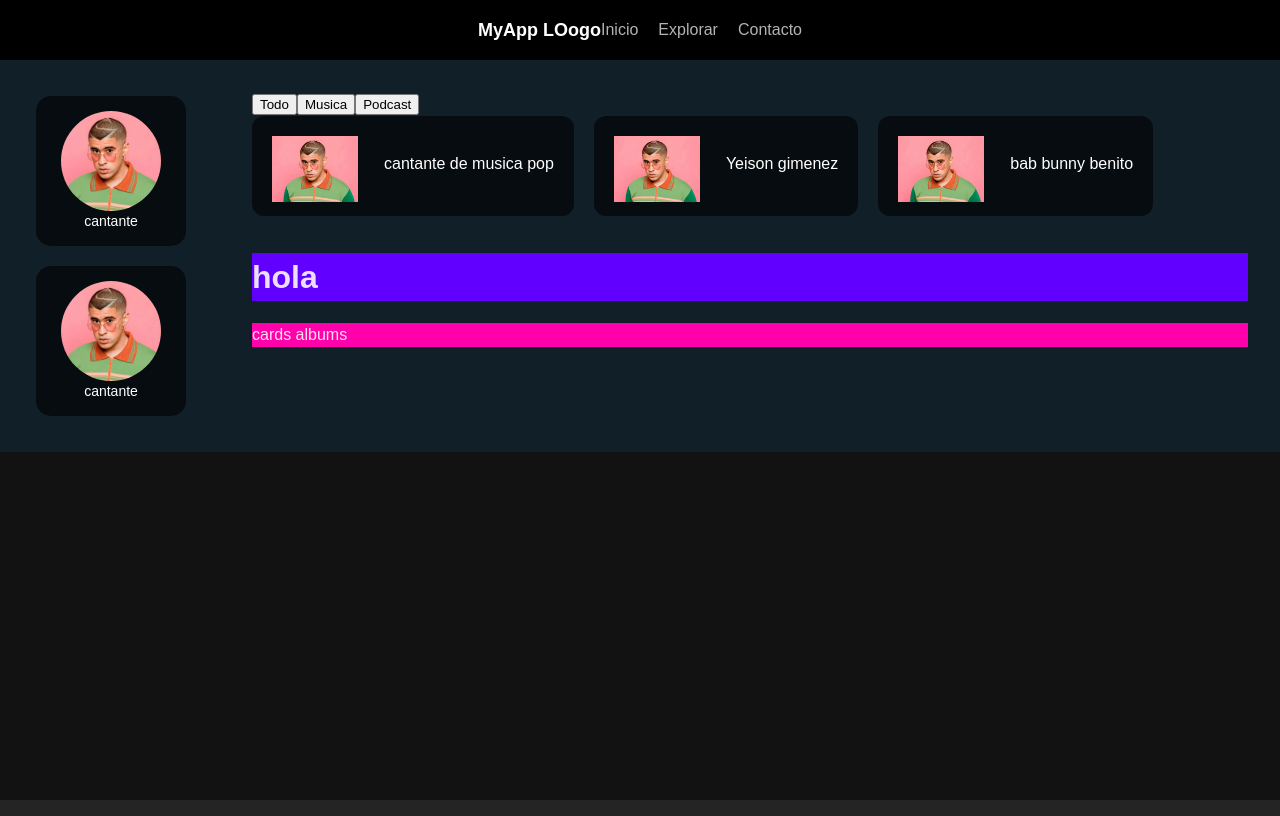
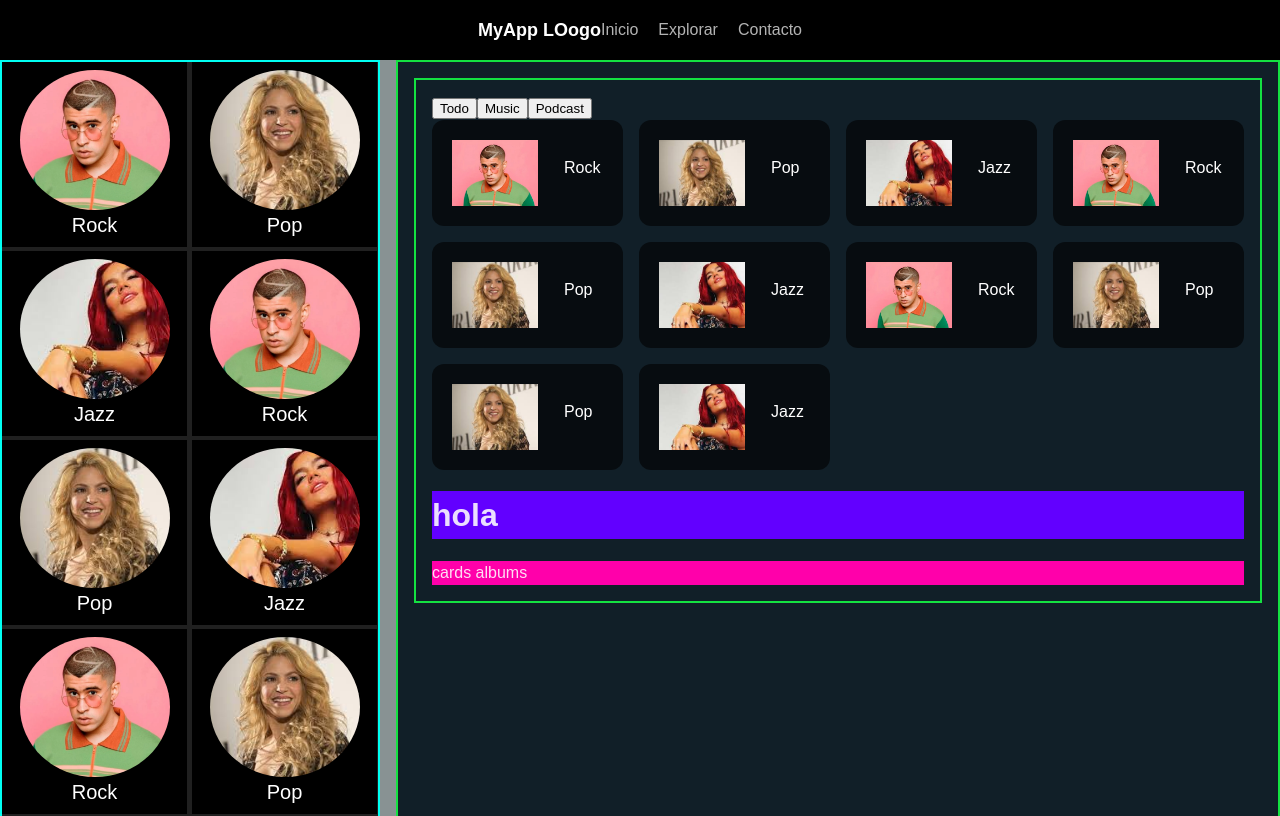
Before and after one commit to fernando-pulido/Spotify, a React (Vite) app: page / in a window 1280 px wide. Shown: the top 816 px of the page. Built offline with nearby package versions, Linux system fonts and the light colour scheme.

Commit message:
feat{css} styles edit

```diff
--- a/src/components/AlbumMusic/AlbumMusic.css
+++ b/src/components/AlbumMusic/AlbumMusic.css
@@ -1,11 +1,13 @@
 .content {
   background-color: #111f28;
   padding: 16px;
+  border: 2px solid rgb(20, 226, 65);
 }
 
 .Cards {
-  display: flex;
-  gap: 20px;
+  display: grid;
+  grid-template-columns: repeat(4, 1fr); /* 2 columnas */
+  gap: 16px;
 }
 
 .Cards-autores {
--- a/src/components/AlbumMusic/AlbumMusic.tsx
+++ b/src/components/AlbumMusic/AlbumMusic.tsx
@@ -1,8 +1,8 @@
 import CardMusic from './Card/CardMusic'
-import Img from '../../assets/img/Img.png'
 
 import './AlbumMusic.css'
 import Buttons from '../Buttons/Buttons'
+import { cardsMock } from '../../data/cardsMook'
 
 const AlbumMusic = () => {
   return (
@@ -11,9 +11,9 @@ const AlbumMusic = () => {
         <Buttons />
       </div>
       <div className="Cards">
-        <CardMusic image={Img} title="cantante de musica pop" />
-        <CardMusic image={Img} title="Yeison gimenez " />
-        <CardMusic image={Img} title="bab bunny benito" />
+        {cardsMock.map(card => (
+          <CardMusic image={card.image} title={card.title} key={card.id} />
+        ))}
       </div>
       <div className="Cards-autores">
         <h1>hola</h1>
--- a/src/components/AlbumMusic/Card/card.css
+++ b/src/components/AlbumMusic/Card/card.css
@@ -4,8 +4,6 @@
   padding: 20px;
   background-color: rgba(0, 0, 0, 0.6);
   border-radius: 12px;
-  height: 100px;
-  margin-bottom: 16px;
 }
 
 .side-card:hover {
--- a/src/components/Buttons/Buttons.tsx
+++ b/src/components/Buttons/Buttons.tsx
@@ -2,7 +2,7 @@ const Buttons = () => {
   return (
     <div className="buttons">
       <button>Todo</button>
-      <button>Musica </button>
+      <button>Music </button>
       <button>Podcast</button>
     </div>
   )
--- a/src/components/Layout/layout.css
+++ b/src/components/Layout/layout.css
@@ -2,7 +2,7 @@ body {
   height: 100%;
   margin: 0;
   font-family: Arial, sans-serif;
-  background: #121212;
+  background: #889293;
 }
 
 .navbar {
@@ -11,12 +11,12 @@ body {
 
 .layout {
   display: flex;
+  gap: 16px;
 }
 
 .sidebar {
-  width: 220px;
-  background: #111f28;
-  padding: 16px;
+  width: 380px;
+  border: 2px solid rgb(0, 255, 242);
 }
 
 .content {
--- a/src/components/LibraryComponents/CardsLibrary/CardsLibrary.css
+++ b/src/components/LibraryComponents/CardsLibrary/CardsLibrary.css
@@ -1,13 +1,14 @@
 .round-full-card {
-  width: 150px;
-  height: 150px;
-  border-radius: 10%;
+  width: 185px;
+  height: 185px;
   background-color: rgba(0, 0, 0, 0.6); /* estilo Spotify */
   display: flex;
   flex-direction: column;
   align-items: center;
   justify-content: center;
-  margin: 20px;
+  box-sizing: border-box; /* 🔑 */
+  overflow: hidden;
+  background: black;
 }
 
 .round-full-card:hover {
@@ -15,16 +16,15 @@
 }
 
 .round-full-image {
-  width: 100px;
-  height: 100px;
+  width: 150px;
+  height: 140px;
   border-radius: 50%;
   object-fit: cover;
-  padding: auto;
 }
 
 .round-full-title {
-  font-size: 14px;
+  font-size: 20px;
   color: white;
   text-align: center;
-  padding: 0 8px;
+  padding: 0 10px;
 }
--- a/src/components/LibraryComponents/LibraryComponents.css
+++ b/src/components/LibraryComponents/LibraryComponents.css
@@ -0,0 +1,11 @@
+.left {
+  display: grid;
+  gap: 4px;
+  grid-template-columns: repeat(2, 1fr);
+  box-sizing: border-box; /* 🔑 */
+
+  overflow: hidden;
+  background-color: #202020;
+  box-sizing: border-box; /* 🔑 */
+  overflow: hidden;
+}
--- a/src/components/LibraryComponents/LibraryComponents.tsx
+++ b/src/components/LibraryComponents/LibraryComponents.tsx
@@ -1,11 +1,13 @@
-import Img from '../../assets/img/img.png'
+import { cardsMock } from '../../data/cardsMook'
 import CardsLibrary from './CardsLibrary/CardsLibrary'
 
+import './LibraryComponents.css'
 const LibraryComponents = () => {
   return (
-    <div>
-      <CardsLibrary image={Img} title="cantante" />
-      <CardsLibrary image={Img} title="cantante" />
+    <div className="left">
+      {cardsMock.map(card => (
+        <CardsLibrary image={card.image} title={card.title} key={card.id} />
+      ))}
     </div>
   )
 }
--- /dev/null
+++ b/src/data/cardsMook.ts
@@ -0,0 +1,58 @@
+import Img from '../assets/img/Img.png'
+import Img2 from '../assets/img/Img2.jpg'
+import Img3 from '../assets/img/Img3.jpg'
+
+import { type Card } from '../type/typeCard'
+
+export const cardsMock: Card[] = [
+  {
+    id: 1,
+    title: 'Rock',
+    image: Img,
+  },
+  {
+    id: 2,
+    title: 'Pop',
+    image: Img2,
+  },
+  {
+    id: 3,
+    title: 'Jazz',
+    image: Img3,
+  },
+  {
+    id: 1,
+    title: 'Rock',
+    image: Img,
+  },
+  {
+    id: 2,
+    title: 'Pop',
+    image: Img2,
+  },
+  {
+    id: 3,
+    title: 'Jazz',
+    image: Img3,
+  },
+  {
+    id: 1,
+    title: 'Rock',
+    image: Img,
+  },
+  {
+    id: 2,
+    title: 'Pop',
+    image: Img2,
+  },
+  {
+    id: 2,
+    title: 'Pop',
+    image: Img2,
+  },
+  {
+    id: 3,
+    title: 'Jazz',
+    image: Img3,
+  },
+]
--- /dev/null
+++ b/src/type/typeCard.ts
@@ -0,0 +1,5 @@
+export type Card = {
+  id?: number
+  title: string
+  image: string
+}
```
Also changed, not shown: src/components/AlbumMusic/Card/CardMusic.tsx (+2 -5 lines), src/components/LibraryComponents/CardsLibrary/CardsLibrary.tsx (+3 -5 lines), src/assets/img/Img2.jpg (added), src/assets/img/Img3.jpg (added).
